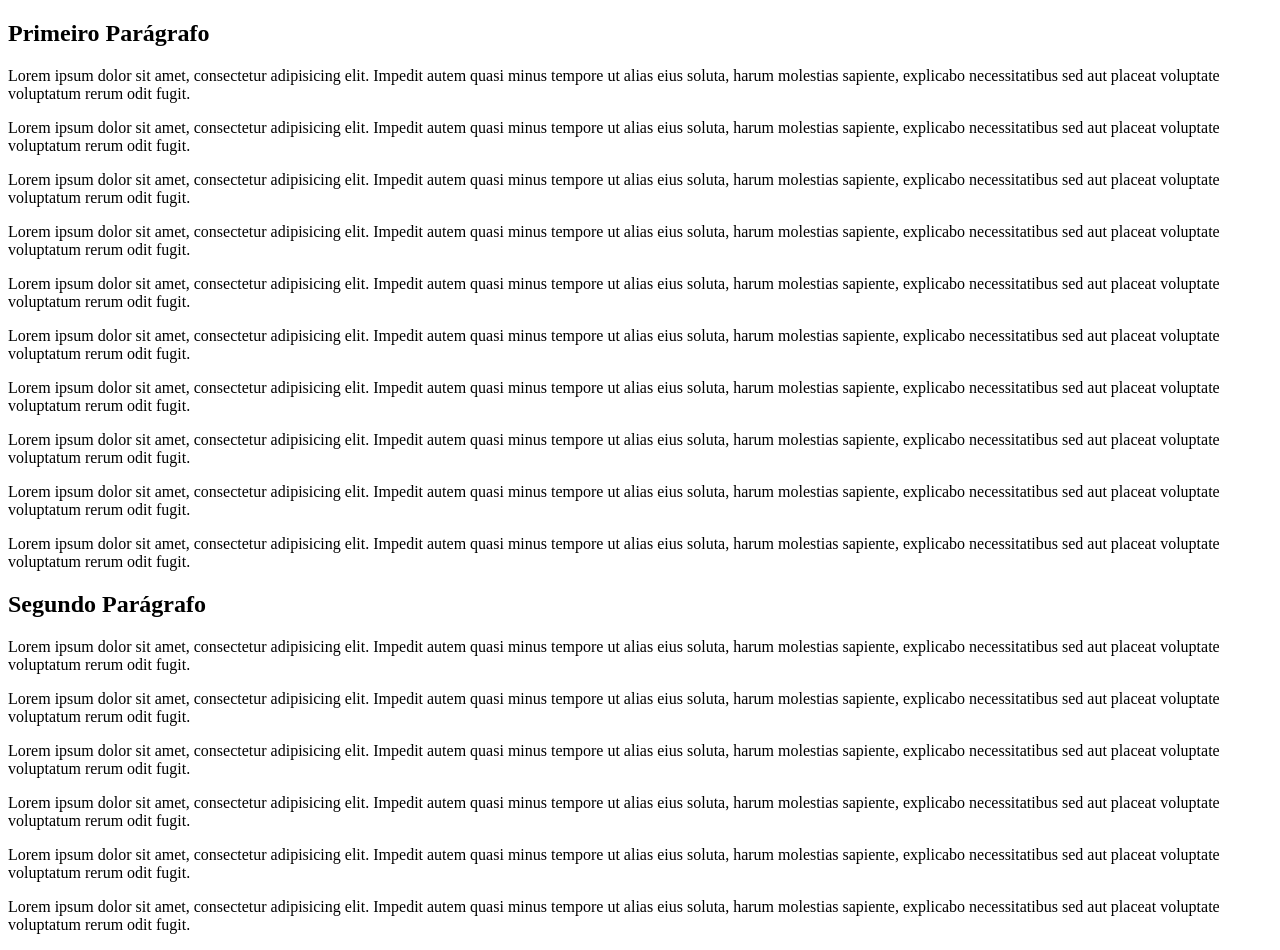
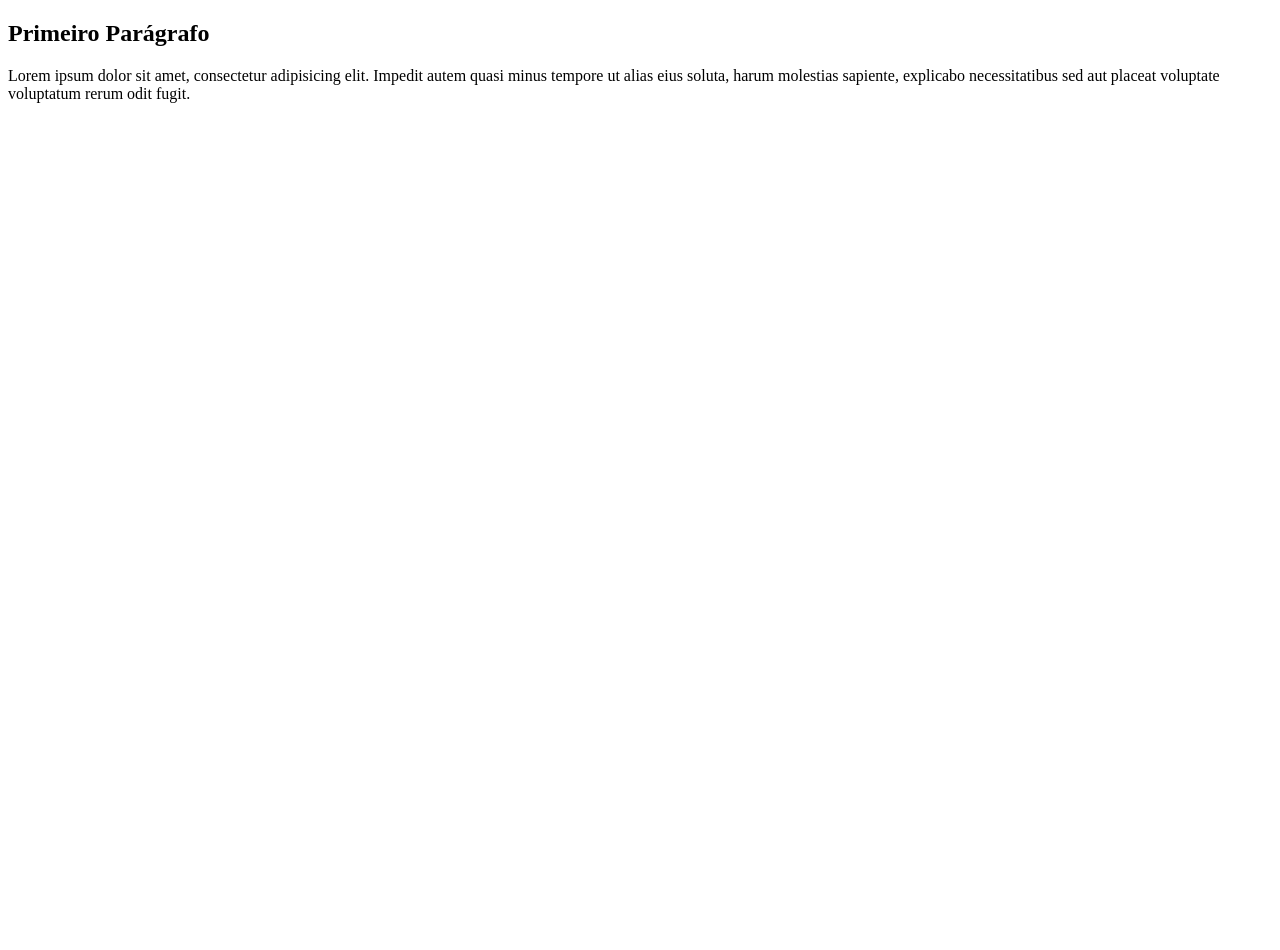
Before and after one commit to marcoscastelliimpacta/Kustus, a plain HTML site: page Index.html in a window 1280 px wide. After the commit the page ends 800 px from the top, so only its background shows below. Drawn offline with Linux system fonts and the light colour scheme.

Commit message:
alteração

```diff
--- a/Index.html
+++ b/Index.html
@@ -10,22 +10,7 @@
         <article>
             <h1>Primeiro Parágrafo</h1>
             <p>Lorem ipsum dolor sit amet, consectetur adipisicing elit. Impedit autem quasi minus tempore ut alias eius soluta, harum molestias sapiente, explicabo necessitatibus sed aut placeat voluptate voluptatum rerum odit fugit.</p>
-            <p>Lorem ipsum dolor sit amet, consectetur adipisicing elit. Impedit autem quasi minus tempore ut alias eius soluta, harum molestias sapiente, explicabo necessitatibus sed aut placeat voluptate voluptatum rerum odit fugit.</p>
-            <p>Lorem ipsum dolor sit amet, consectetur adipisicing elit. Impedit autem quasi minus tempore ut alias eius soluta, harum molestias sapiente, explicabo necessitatibus sed aut placeat voluptate voluptatum rerum odit fugit.</p>
-            <p>Lorem ipsum dolor sit amet, consectetur adipisicing elit. Impedit autem quasi minus tempore ut alias eius soluta, harum molestias sapiente, explicabo necessitatibus sed aut placeat voluptate voluptatum rerum odit fugit.</p>
-            <p>Lorem ipsum dolor sit amet, consectetur adipisicing elit. Impedit autem quasi minus tempore ut alias eius soluta, harum molestias sapiente, explicabo necessitatibus sed aut placeat voluptate voluptatum rerum odit fugit.</p>
-            <p>Lorem ipsum dolor sit amet, consectetur adipisicing elit. Impedit autem quasi minus tempore ut alias eius soluta, harum molestias sapiente, explicabo necessitatibus sed aut placeat voluptate voluptatum rerum odit fugit.</p>
-            <p>Lorem ipsum dolor sit amet, consectetur adipisicing elit. Impedit autem quasi minus tempore ut alias eius soluta, harum molestias sapiente, explicabo necessitatibus sed aut placeat voluptate voluptatum rerum odit fugit.</p>
-            <p>Lorem ipsum dolor sit amet, consectetur adipisicing elit. Impedit autem quasi minus tempore ut alias eius soluta, harum molestias sapiente, explicabo necessitatibus sed aut placeat voluptate voluptatum rerum odit fugit.</p>
-            <p>Lorem ipsum dolor sit amet, consectetur adipisicing elit. Impedit autem quasi minus tempore ut alias eius soluta, harum molestias sapiente, explicabo necessitatibus sed aut placeat voluptate voluptatum rerum odit fugit.</p>
-            <p>Lorem ipsum dolor sit amet, consectetur adipisicing elit. Impedit autem quasi minus tempore ut alias eius soluta, harum molestias sapiente, explicabo necessitatibus sed aut placeat voluptate voluptatum rerum odit fugit.</p>
-            <h1>Segundo Parágrafo</h1>
-            <p>Lorem ipsum dolor sit amet, consectetur adipisicing elit. Impedit autem quasi minus tempore ut alias eius soluta, harum molestias sapiente, explicabo necessitatibus sed aut placeat voluptate voluptatum rerum odit fugit.</p>
-            <p>Lorem ipsum dolor sit amet, consectetur adipisicing elit. Impedit autem quasi minus tempore ut alias eius soluta, harum molestias sapiente, explicabo necessitatibus sed aut placeat voluptate voluptatum rerum odit fugit.</p>
-            <p>Lorem ipsum dolor sit amet, consectetur adipisicing elit. Impedit autem quasi minus tempore ut alias eius soluta, harum molestias sapiente, explicabo necessitatibus sed aut placeat voluptate voluptatum rerum odit fugit.</p>
-            <p>Lorem ipsum dolor sit amet, consectetur adipisicing elit. Impedit autem quasi minus tempore ut alias eius soluta, harum molestias sapiente, explicabo necessitatibus sed aut placeat voluptate voluptatum rerum odit fugit.</p>
-            <p>Lorem ipsum dolor sit amet, consectetur adipisicing elit. Impedit autem quasi minus tempore ut alias eius soluta, harum molestias sapiente, explicabo necessitatibus sed aut placeat voluptate voluptatum rerum odit fugit.</p>
-            <p>Lorem ipsum dolor sit amet, consectetur adipisicing elit. Impedit autem quasi minus tempore ut alias eius soluta, harum molestias sapiente, explicabo necessitatibus sed aut placeat voluptate voluptatum rerum odit fugit.</p>
+
         </article>
     </main>
 </body>
```
